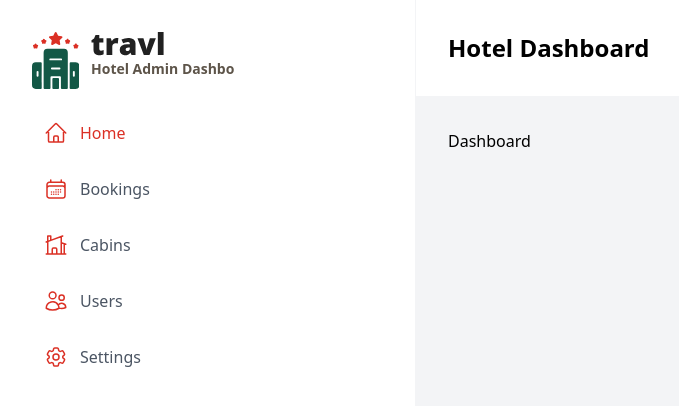
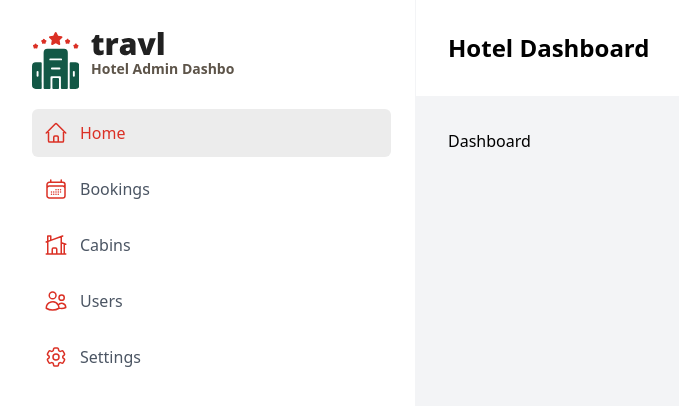
Before and after one commit to karemahamdy/dashboard, a React (Vite) app: page /dashboard in a window 1280 px wide. Shown: the top 406 px of the page, without its empty margins (0-679 px from the left). Built offline with nearby package versions, Linux system fonts and the light colour scheme.

Commit message:
style: add active color style

```diff
--- a/src/App.css
+++ b/src/App.css
@@ -8,6 +8,7 @@
 }
 nav a.active  {
   color: var(--main-color);
+  background-color: rgb(236, 236, 236);
 }
 .box {
   grid-row: 1 / -1;
```
